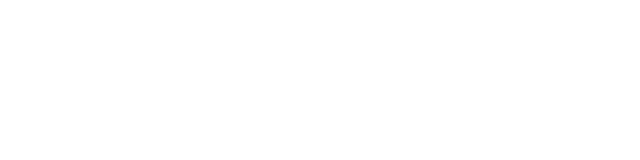
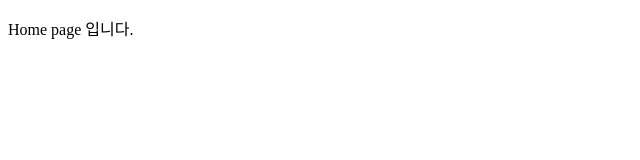
Before and after one commit to DoctorK4/cicd-practice, a React (Create React App) app: page / in a window 1280 px wide. Shown: the top 160 px of the page, without its empty margins (0-640 px from the left). Built offline with nearby package versions, Linux system fonts and the light colour scheme.

Commit message:
feat:: Home 컴포넌트 추가

```diff
--- a/src/App.js
+++ b/src/App.js
@@ -1,6 +1,9 @@
+import Home from './Home.js';
+
 function App() {
   return (
     <div className="App">
+      <Home />
     </div>
   );
 }
--- /dev/null
+++ b/src/Home.js
@@ -0,0 +1,7 @@
+export default function Home () {
+  return (
+    <div>
+      <p>Home page 입니다.</p>
+    </div>
+  );
+};
```
